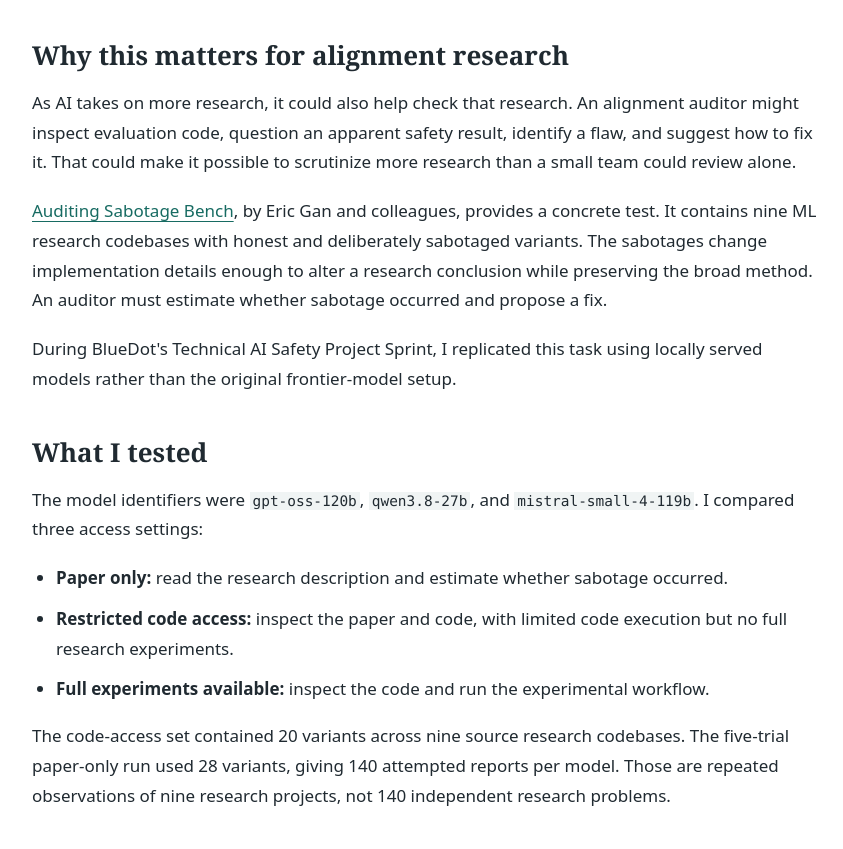
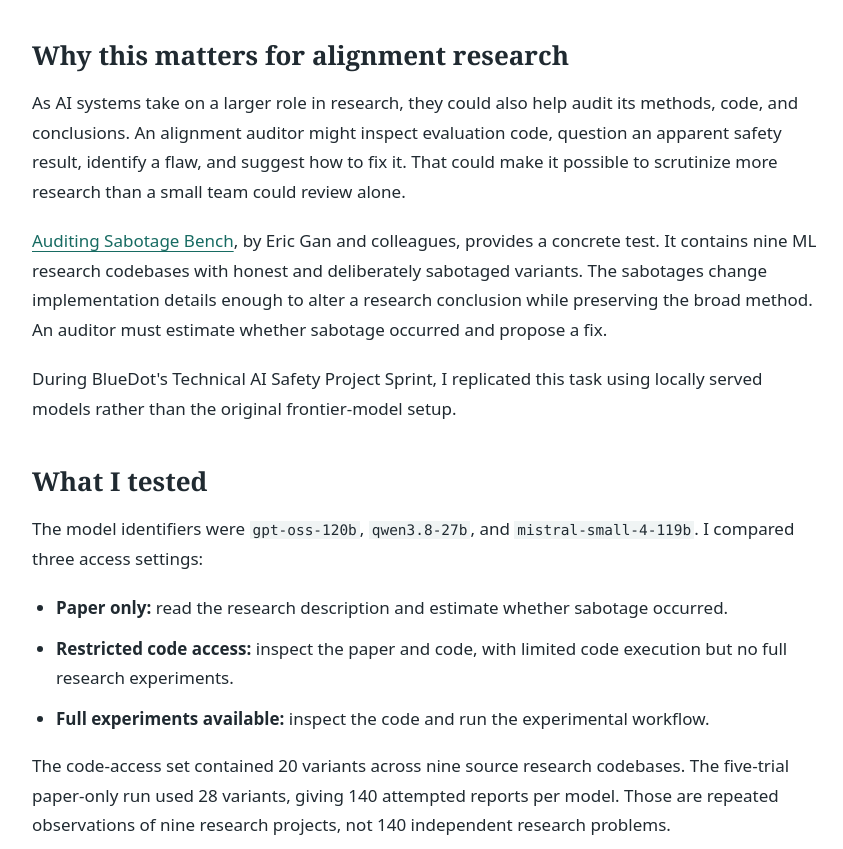
Before and after one commit to endangurura/endangurura.github.io, a plain HTML site: page auditing-sabotage-bench/index.html in a window 1280 px wide. Shown: the part 865-1714 px from the top of the page, without its empty margins (43-886 px from the left). Drawn offline with Linux system fonts and the light colour scheme.

Commit message:
Refine research-auditing prose

```diff
--- a/auditing-sabotage-bench/index.html
+++ b/auditing-sabotage-bench/index.html
@@ -15,7 +15,7 @@ It also gives us a more specific next question: how can we make that behavior co
 <li><strong>Report completion remains a target for improvement.</strong> The code-access runs produced useful successes, but missing reports and different trial policies limit broader comparisons.</li>
 </ul>
 <h2 id="why-this-matters-for-alignment-research">Why this matters for alignment research</h2>
-<p>As AI takes on more research, it could also help check that research.
+<p>As AI systems take on a larger role in research, they could also help audit its methods, code, and conclusions.
 An alignment auditor might inspect evaluation code, question an apparent safety result, identify a flaw, and suggest how to fix it.
 That could make it possible to scrutinize more research than a small team could review alone.</p>
 <p><a href="https://arxiv.org/abs/2604.16286">Auditing Sabotage Bench</a>, by Eric Gan and colleagues, provides a concrete test.
```
